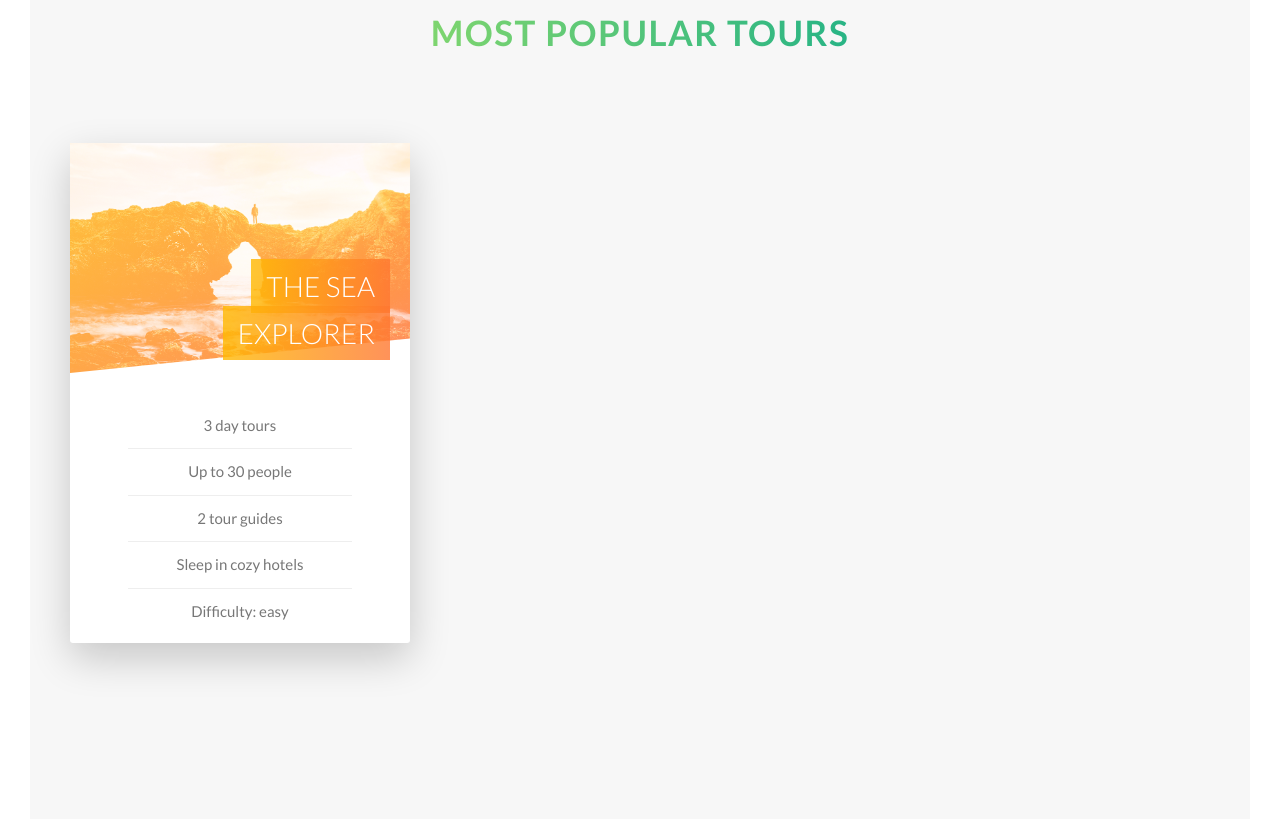
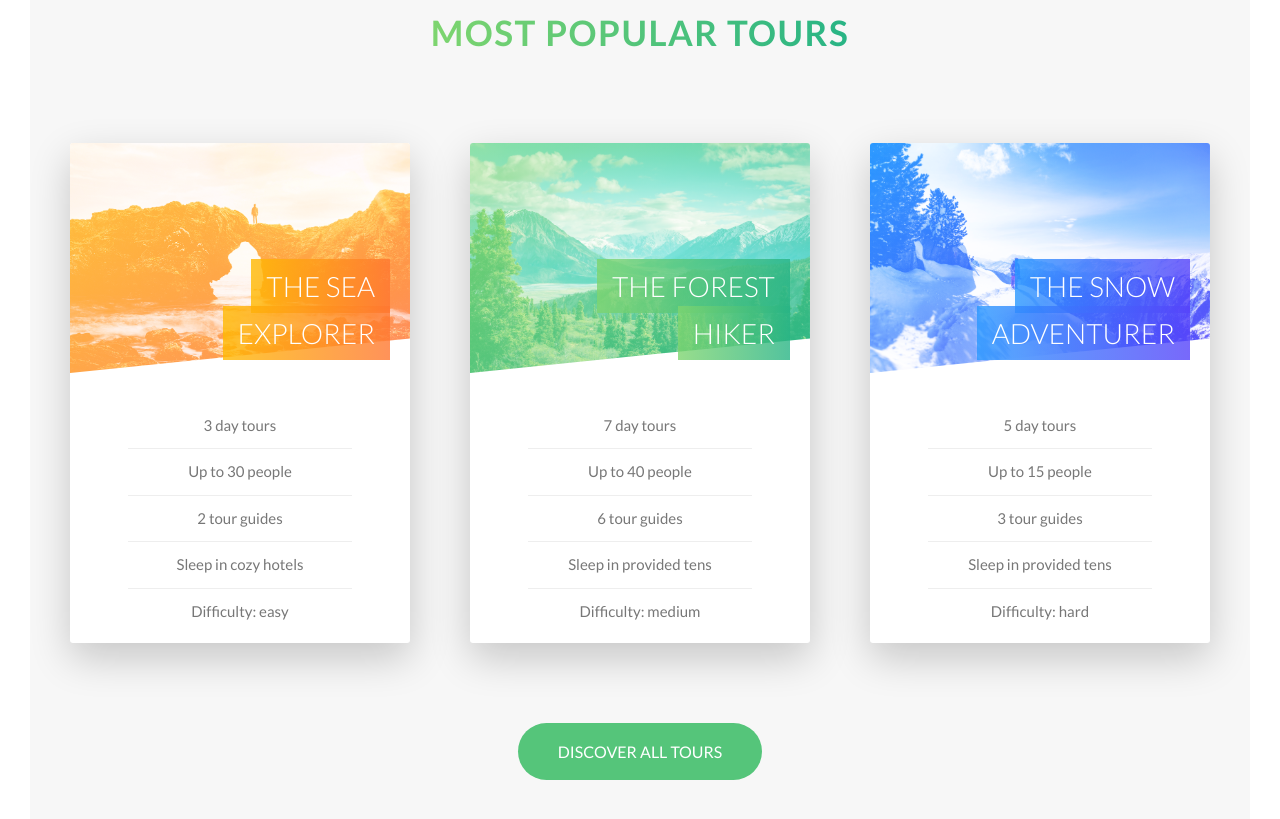
Before and after one commit to tlorent/advancedcss-natours, a website: page index.html in a window 1280 px wide. Shown: the part 2352-3171 px from the top of the page. Drawn offline with Linux system fonts and the light colour scheme.

Commit message:
Finished tours section.

```diff
--- a/index.html
+++ b/index.html
@@ -105,7 +105,7 @@
                                 &nbsp;
                             </div>
                             <h4 class="card__heading">
-                                <span class="card__heading-span">The Sea Explorer</span>
+                                <span class="card__heading-span card__heading-span--1">The Sea Explorer</span>
                             </h4>
                             <div class="card__details">
                                 <ul>
@@ -128,6 +128,70 @@
                         </div>
                     </div>
                 </div>
+                <div class="col-1-of-3">
+                    <div class="card">
+                        <div class="card__side card__side--front">
+                            <div class="card__picture card__picture--2">
+                                &nbsp;
+                            </div>
+                            <h4 class="card__heading">
+                                <span class="card__heading-span card__heading-span--2">The Forest Hiker</span>
+                            </h4>
+                            <div class="card__details">
+                                <ul>
+                                    <li>7 day tours</li>
+                                    <li>Up to 40 people</li>
+                                    <li>6 tour guides</li>
+                                    <li>Sleep in provided tens</li>
+                                    <li>Difficulty: medium</li>
+                                </ul>
+                            </div>
+                        </div>
+                        <div class="card__side card__side--back card__side--back--2">
+                            <div class="card__cta">
+                                <div class="card__price-box">
+                                    <div class="card__price-only">Only</div>
+                                    <div class="card__price-value">$497</div>
+                                </div>
+                                <a href="#" class="btn btn--white">Book now!</a>
+                            </div>
+                        </div>
+                    </div>
+                </div>
+                <div class="col-1-of-3">
+                    <div class="card">
+                        <div class="card__side card__side--front">
+                            <div class="card__picture card__picture--3">
+                                &nbsp;
+                            </div>
+                            <h4 class="card__heading">
+                                <span class="card__heading-span card__heading-span--3">The Snow Adventurer</span>
+                            </h4>
+                            <div class="card__details">
+                                <ul>
+                                    <li>5 day tours</li>
+                                    <li>Up to 15 people</li>
+                                    <li>3 tour guides</li>
+                                    <li>Sleep in provided tens</li>
+                                    <li>Difficulty: hard</li>
+                                </ul>
+                            </div>
+                        </div>
+                        <div class="card__side card__side--back card__side--back--3">
+                            <div class="card__cta">
+                                <div class="card__price-box">
+                                    <div class="card__price-only">Only</div>
+                                    <div class="card__price-value">$897</div>
+                                </div>
+                                <a href="#" class="btn btn--white">Book now!</a>
+                            </div>
+                        </div>
+                    </div>
+                </div>
+            </div>
+
+            <div class="u-center-text u-margin-top-huge">
+                <a href="#" class="btn btn--green">Discover all tours</a>
             </div>
 
         </section>
--- a/sass/base/_utilities.scss
+++ b/sass/base/_utilities.scss
@@ -4,3 +4,6 @@
 
 .u-margin-bottom-small { margin-bottom: 1.5rem; }
 .u-margin-bottom-big { margin-bottom: 8rem; }
+
+.u-margin-top-big { margin-bottom: 8rem; }
+.u-margin-top-huge { margin-bottom: 10rem; }
--- a/sass/components/_button.scss
+++ b/sass/components/_button.scss
@@ -33,6 +33,15 @@
 
         &::after {
             background-color: $color-white;
+        }
+    }
+
+    &--green {
+        background-color: $color-primary;
+        color: $color-white;
+
+        &::after {
+            background-color: $color-primary;
         }
     }
 
--- a/sass/components/_card.scss
+++ b/sass/components/_card.scss
@@ -35,6 +35,14 @@
             &--1 {
                 background-image: linear-gradient(to right bottom, $color-secondary-light, $color-secondary-dark);
             }
+
+            &--2 {
+                background-image: linear-gradient(to right bottom, $color-primary-light, $color-primary-dark);
+            }
+
+            &--3 {
+                background-image: linear-gradient(to right bottom, $color-tertiary-light, $color-tertiary-dark);
+            }
         }
     }
 
@@ -59,8 +67,19 @@
         -webkit-clip-path: polygon(0 0, 100% 0, 100% 85%, 0 100%);
         clip-path: polygon(0 0, 100% 0, 100% 85%, 0 100%);
 
+        border-top-left-radius: 3px;
+        border-top-right-radius: 3px;
+
         &--1 {
             background-image: linear-gradient(to right bottom, $color-secondary-light, $color-secondary-dark), url(../img/nat-5.jpg);
+        }
+
+        &--2 {
+            background-image: linear-gradient(to right bottom, $color-primary-light, $color-primary-dark), url(../img/nat-6.jpg);
+        }
+
+        &--3 {
+            background-image: linear-gradient(to right bottom, $color-tertiary-light, $color-tertiary-dark), url(../img/nat-7.jpg);
         }
     }
 
@@ -82,7 +101,17 @@
         box-decoration-break: clone;
         padding: 1rem 1.5rem;
 
-        background-image: linear-gradient(to right, rgba($color-secondary-light, .8), rgba($color-secondary-dark, .8));
+        &--1 {
+            background-image: linear-gradient(to right, rgba($color-secondary-light, .8), rgba($color-secondary-dark, .8));
+        }
+
+        &--2 {
+            background-image: linear-gradient(to right, rgba($color-primary-light, .8), rgba($color-primary-dark, .8));
+        }
+
+        &--3 {
+            background-image: linear-gradient(to right, rgba($color-tertiary-light, .8), rgba($color-tertiary-dark, .8));
+        }
     }
 
     &__details {
```
Also changed, not shown: css/style.css.
